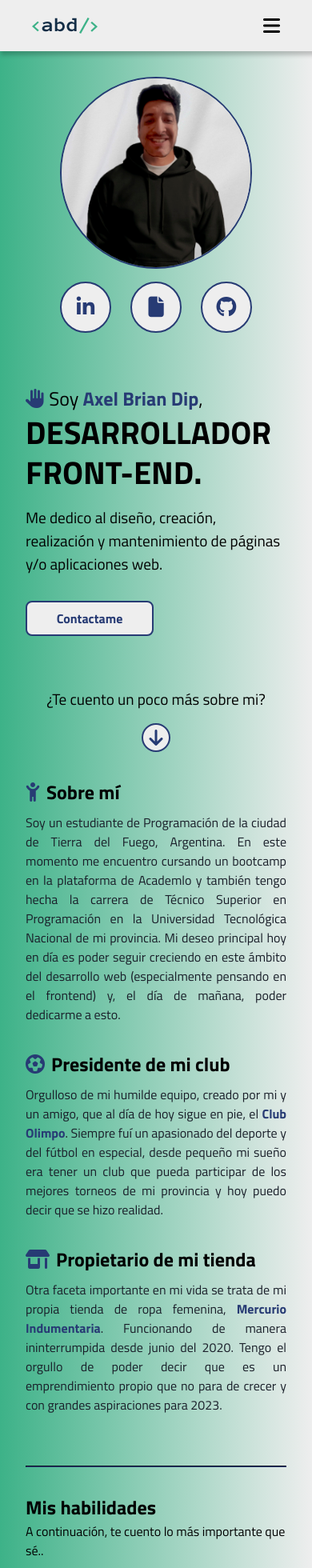
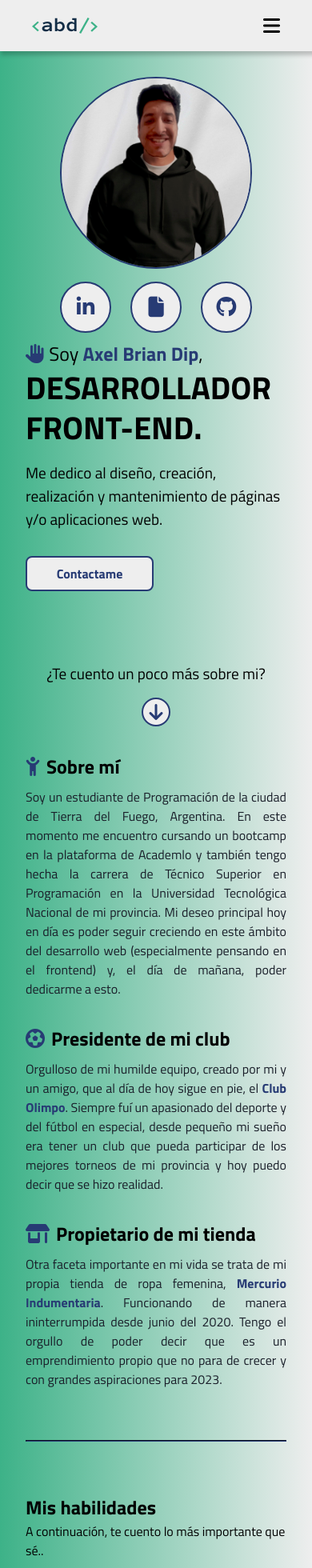
Before and after one commit to axelbriandip/portafolio-pro, a React (Vite) app: page / in a window 390 px wide. Shown: the top 1960 px of the page at 80% size. Built offline with nearby package versions, Linux system fonts and the light colour scheme.

Commit message:
go to sections with scroll smooth added

```diff
--- a/src/components/Abilities.jsx
+++ b/src/components/Abilities.jsx
@@ -2,7 +2,7 @@ import React from 'react';
 
 const Abilities = () => {
     return (
-        <div className='section-abilities'>
+        <div className='section-abilities' id='goto-abilities'>
             <hr />
             <h2>Mis habilidades</h2>
             <p>A continuación, te cuento lo más importante que sé..</p>
--- a/src/components/Home.jsx
+++ b/src/components/Home.jsx
@@ -13,7 +13,7 @@ const Home = () => {
     }
 
     return (
-        <section className='container-home'>
+        <section className='container-home' id='goto-home'>
             {/* circles */}
             <article className="circles col-md-5 col-sm-12">
                 <div className="photo animate__animated animate__backInDown">
@@ -42,7 +42,7 @@ const Home = () => {
                 <p className='description'>Me dedico al diseño, creación, realización y mantenimiento de páginas y/o aplicaciones web.</p>
                 <button className='btn-contactame'>Contactame</button>
             </article>
-            <article className="footer-home col-12 animate__animated animate__backInUp">
+            <article id='goto-aboutme' className="footer-home col-12 animate__animated animate__backInUp">
                 <p>¿Te cuento un poco más sobre mi?</p>
                 <i className="fa-solid fa-circle-arrow-down arrow-next"></i>
             </article>
--- a/src/components/Nav.jsx
+++ b/src/components/Nav.jsx
@@ -11,11 +11,11 @@ const Nav = () => {
             <label htmlFor="toggler"><i className="fa-solid fa-bars"></i></label>
             <div className="menu">
                 <ul className="list">
-                    <li><a href="#">Home</a></li>
-                    <li><a href="#">Sobre mí</a></li>
-                    <li><a href="#">Mis habilidades</a></li>
-                    <li><a href="#">Proyectos</a></li>
-                    <li><a href="#">Contacto</a></li>
+                    <li><a href="#goto-home">Home</a></li>
+                    <li><a href="#goto-aboutme">Sobre mí</a></li>
+                    <li><a href="#goto-abilities">Mis habilidades</a></li>
+                    <li><a href="#goto-projects">Proyectos</a></li>
+                    <li><a href="#goto-contact">Contacto</a></li>
                 </ul>
             </div>
         </nav>
--- a/src/components/Projects.jsx
+++ b/src/components/Projects.jsx
@@ -9,7 +9,7 @@ import CardProject from './CardProject';
 
 const Projects = () => {
     return (
-        <div className='container-projects'>
+        <div className='container-projects' id='goto-projects'>
             <h2>Algunos proyectos..</h2>
             <div className="container-cards-projects">
                 <CardProject
--- a/src/css/abilities.css
+++ b/src/css/abilities.css
@@ -1,8 +1,8 @@
 .section-abilities {
-    padding: 2rem;
+    padding: 2rem 2rem;
 }
 .section-abilities h2 {
-    padding-top: 2rem;
+    padding-top: 4rem;
 }
 .section-abilities p {
     padding-bottom: 1.5rem;
--- a/src/css/home.css
+++ b/src/css/home.css
@@ -11,7 +11,7 @@ body {
     background-image: linear-gradient(90deg, var(--green), var(--white));
 }
 .container-home {
-    padding: 6rem 2rem 2rem;
+    padding: 6rem 2rem 0 2rem;
     display: flex;
     flex-wrap: wrap;
     justify-content: center;
@@ -144,7 +144,8 @@ body {
     display: flex;
     flex-direction: column;
     align-items: center;
-    margin-top: 5rem;
+    padding-top: 5rem;
+    /* margin-top: 5rem; */
 }
 .footer-home p {
     font-size: 1.2rem;
@@ -169,7 +170,7 @@ body {
         gap: 0;
     }
     .text {
-        padding: 4rem 0;
+        /* padding: 4rem 0; */
     }
     .footer-home {
         margin-top: 0;
--- a/src/css/main.css
+++ b/src/css/main.css
@@ -26,3 +26,6 @@
     background-color: var(--blue);
     color: var(--white);
 }
+html {
+    scroll-behavior: smooth;
+}
--- a/src/css/sobre-mi.css
+++ b/src/css/sobre-mi.css
@@ -1,5 +1,5 @@
 .container-sobre-mi {
-    padding: 0 2rem 2rem 2rem;
+    padding: 2rem;
 }
 .container-sobre-mi article {
     text-align: justify;
```
